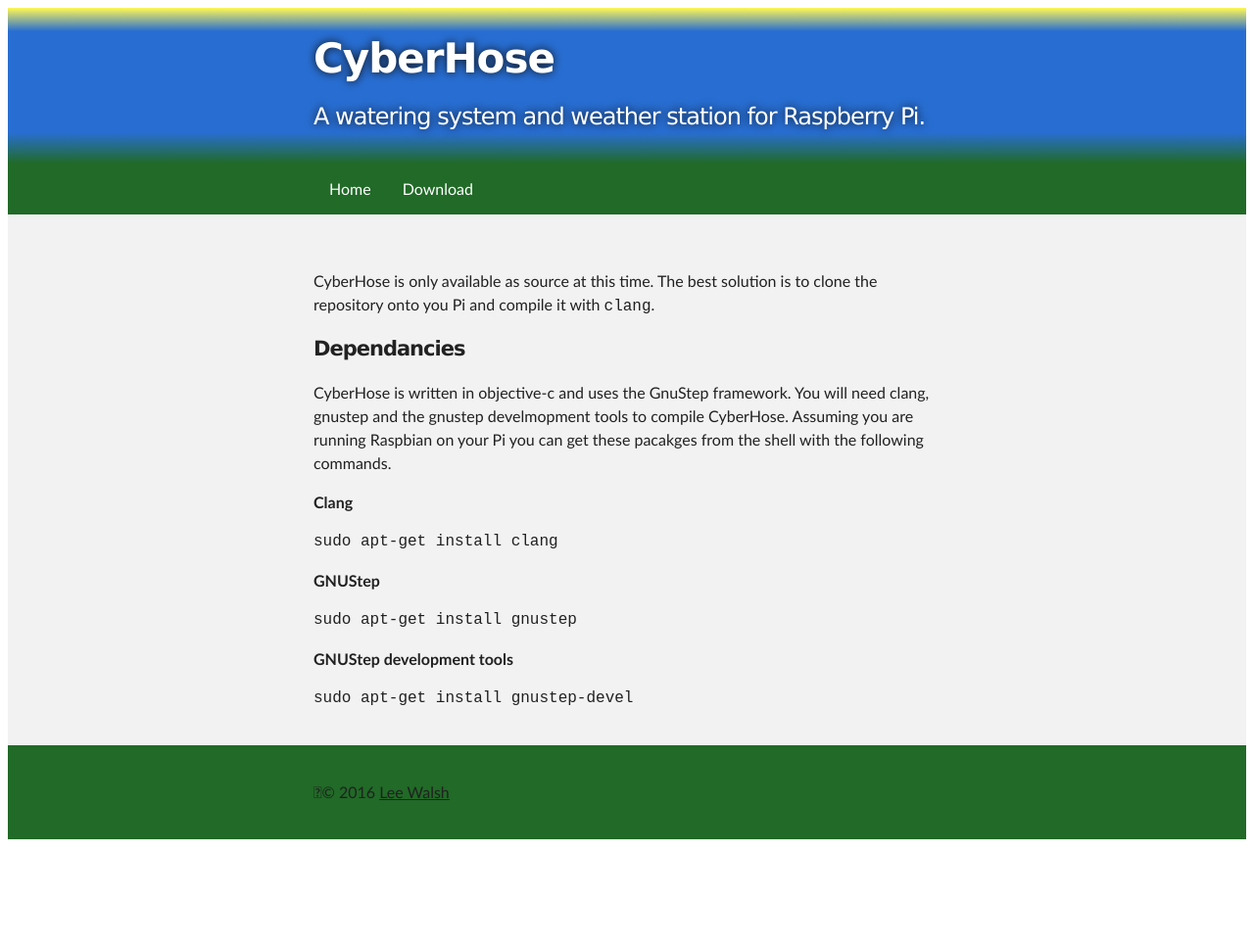
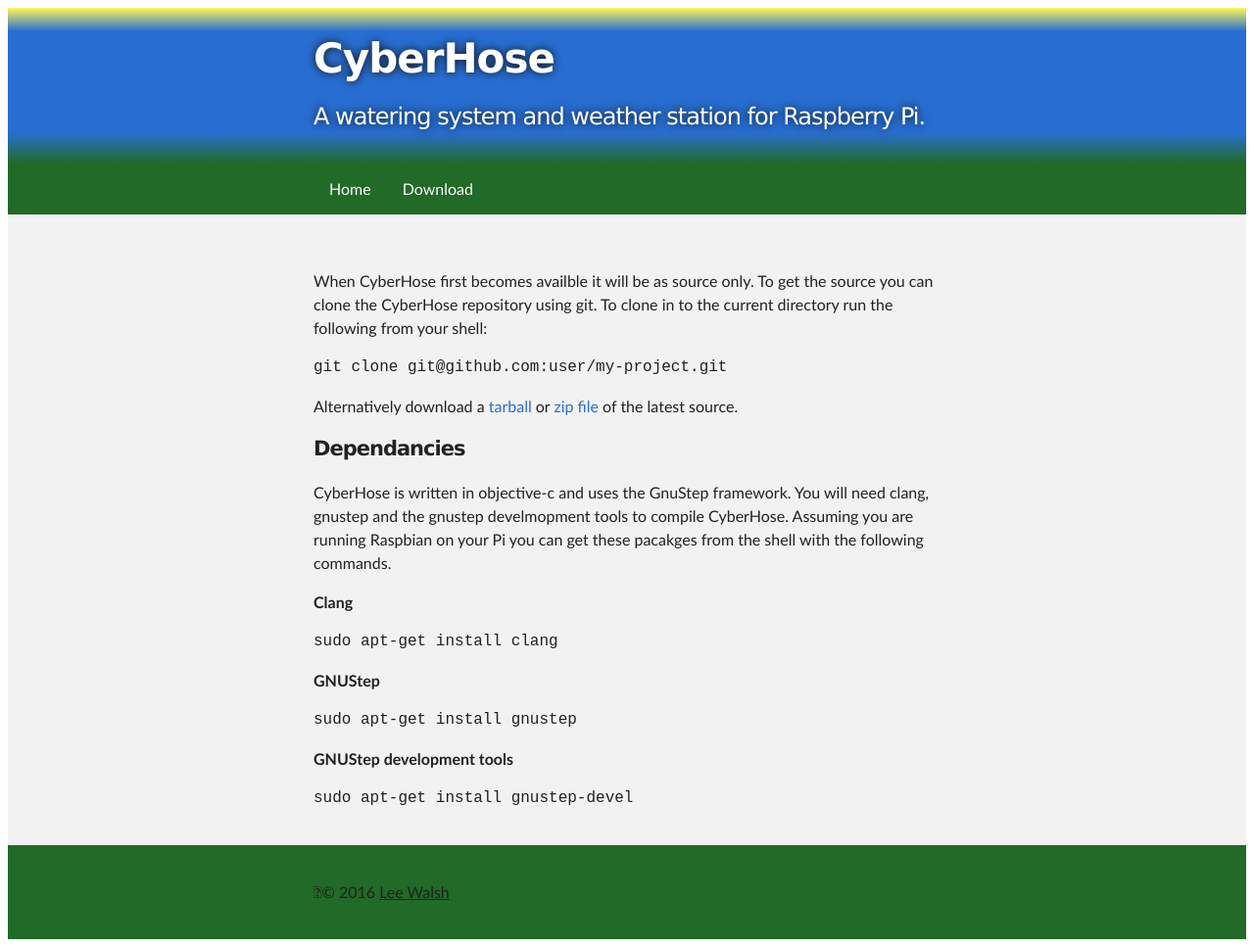
Before and after one commit to Tanglo/CyberHose, a Jekyll site: the page built from download.md, in a window 1280 px wide. Shown: the whole page at 98% size. Built offline with Jekyll 4.4.1, drawn with Linux system fonts in a browser that asks for light colours; before the commit the page ends 900 px from its top, so only the background shows below that.

Commit message:
Added the download links and dependancy information.

````diff
--- a/download.md
+++ b/download.md
@@ -3,7 +3,14 @@
 title: Download
 order: 1
 ---
-CyberHose is only available as source at this time.  The best solution is to clone the repository onto you Pi and compile it with `clang`.
+When CyberHose first becomes availble it will be as source only.  To get the source you can clone the CyberHose repository using git.  To clone in to the current directory run the following from your shell:
+```
+git clone git@github.com:user/my-project.git
+```
+
+Alternatively download a [tarball](https://github.com/Tanglo/CyberHose/tarball/master "CyberHose tarball") or [zip file](https://github.com/Tanglo/CyberHose/zipball/master "CyberHose zip file") of the latest source.
+
+
 
 #### Dependancies
 CyberHose is written in objective-c and uses the GnuStep framework.  You will need clang, gnustep and the gnustep develmopment tools to compile CyberHose.  Assuming you are running Raspbian on your Pi you can get these pacakges from the shell with the following commands.
--- a/stylesheets/main.scss
+++ b/stylesheets/main.scss
@@ -10,7 +10,8 @@
 $header-grad-colour: #286ED2;
 $header-top-colour: #FFF756;
 $text-color: #212121;
-$navbar-active-color: #104029;
+$navbar-active-colour: #104029;
+$code-block-colour: #E0E0E0;
 
 
 .outer {
@@ -72,15 +73,29 @@
     margin-top: -20px;
 }
 
+p,
+    li {
+        code {
+//        @include font-rem(12);
+        line-height: 1.5;
+        white-space: nowrap;
+        margin: 0 2px;
+        padding: 5px 10px;
+//        border: $code-block-colour;
+        background-color: $code-block-colour;
+//        @include rounded(3px);
+    }
+}
+
 a {
     text-decoration: none;
     color: #286ED2;
     text-shadow: none;
 }
 
-/* Change the link color to $navbar-active-color on hover */
+/* Change the link color to $navbar-active-colour on hover */
 li a:hover {
-    background-color: $navbar-active-color;
+    background-color: $navbar-active-colour;
 }
 
 #header_wrap {
````
